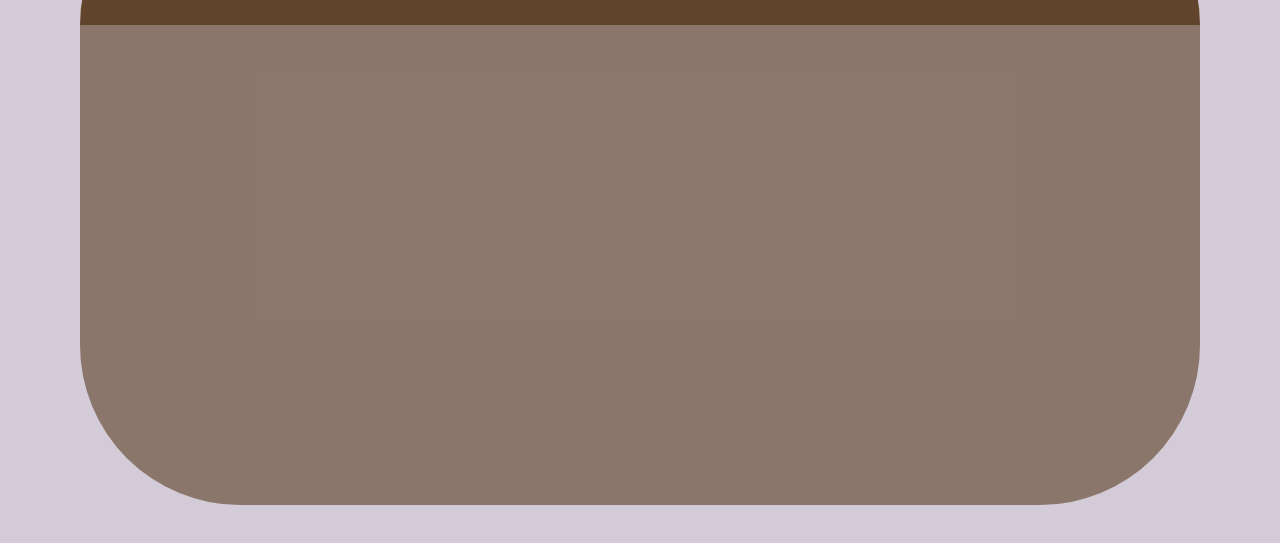
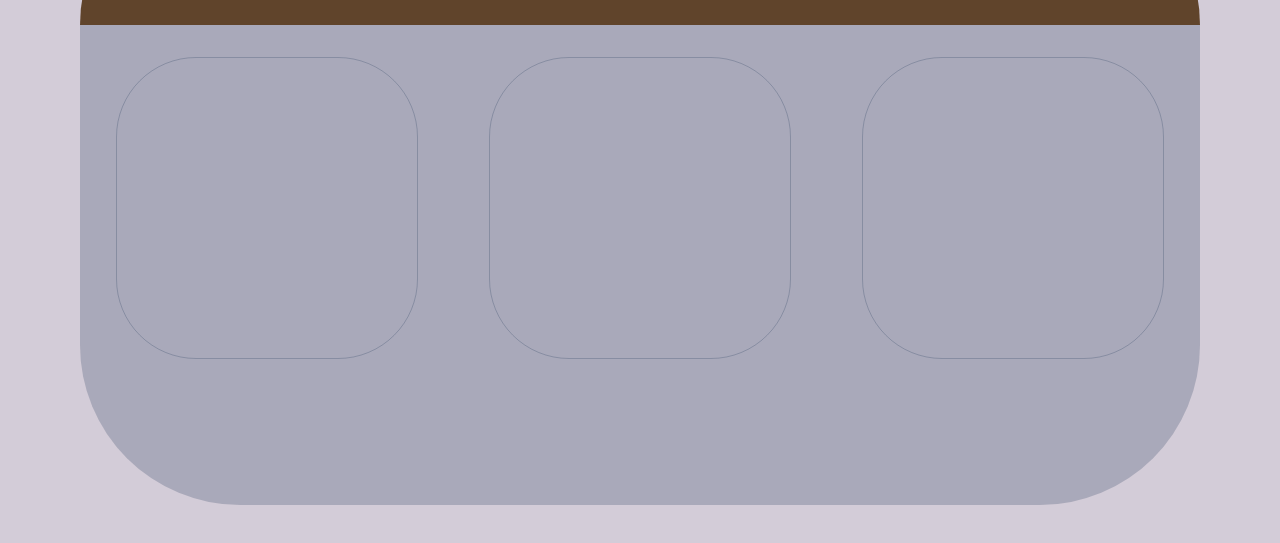
Before and after one commit to thomasphillips3/shufflevote, a plain HTML site: page index.html in a window 1280 px wide. Shown: the part 189-732 px from the top of the page. Drawn offline with nearby package versions, Linux system fonts and the light colour scheme.

Commit message:
Styling
Added boxes for images

```diff
--- a/css/master.css
+++ b/css/master.css
@@ -13,7 +13,7 @@ header {
   margin: auto;
   height: 30em;
   width: 70em;
-  background-color: rgba(68, 34, 0, .5);
+  background-color: rgba(4, 32, 66, .2);
   border-bottom-right-radius: 10em;
   border-bottom-left-radius: 10em;
 }
@@ -38,3 +38,13 @@ header {
   width: 18.75em;
   margin: auto;
 }
+
+#pic1, #pic2, #pic3 {
+  margin-top: 2em;
+  flex-shrink: 2;
+  max-width: 100%;
+  max-height: 100%;
+  border-radius: 5em;
+  border: .1em solid rgba(4, 32, 66, .2);
+  /*box-shadow: 0px 0px 10em 40px #DBA632;*/
+}
--- a/index.html
+++ b/index.html
@@ -13,13 +13,16 @@
     </header>
     <div id="mainSection">
       <div class="container">
-        <div class="pic">
+        <div class="pic" id="pic1">
+          <img src="" alt="" />
 
         </div>
-        <div class="pic">
+        <div class="pic" id="pic2">
+          <img src="" alt="" />
 
         </div>
-        <div class="pic">
+        <div class="pic" id="pic3">
+          <img src="" alt="" />
 
         </div>
 
```
